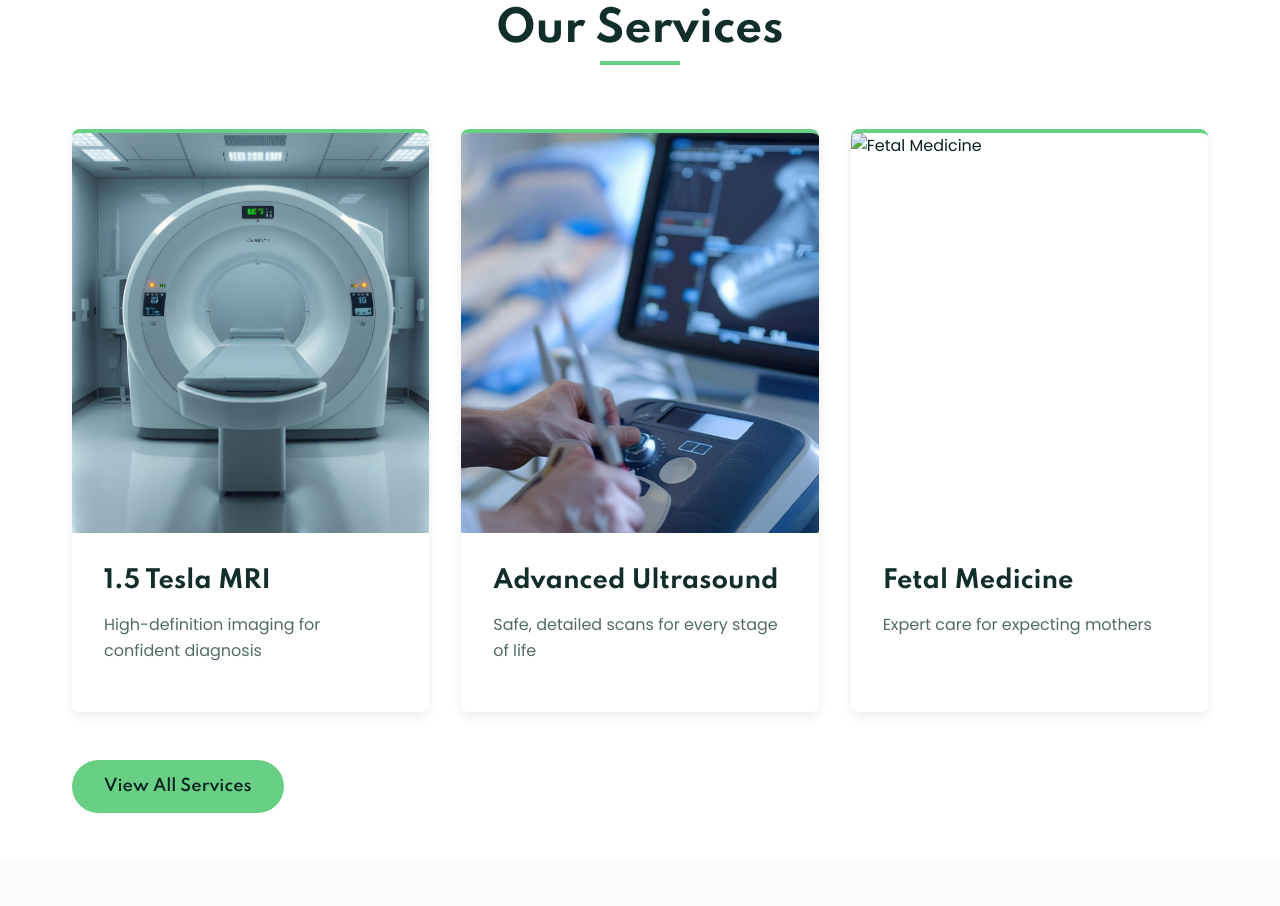
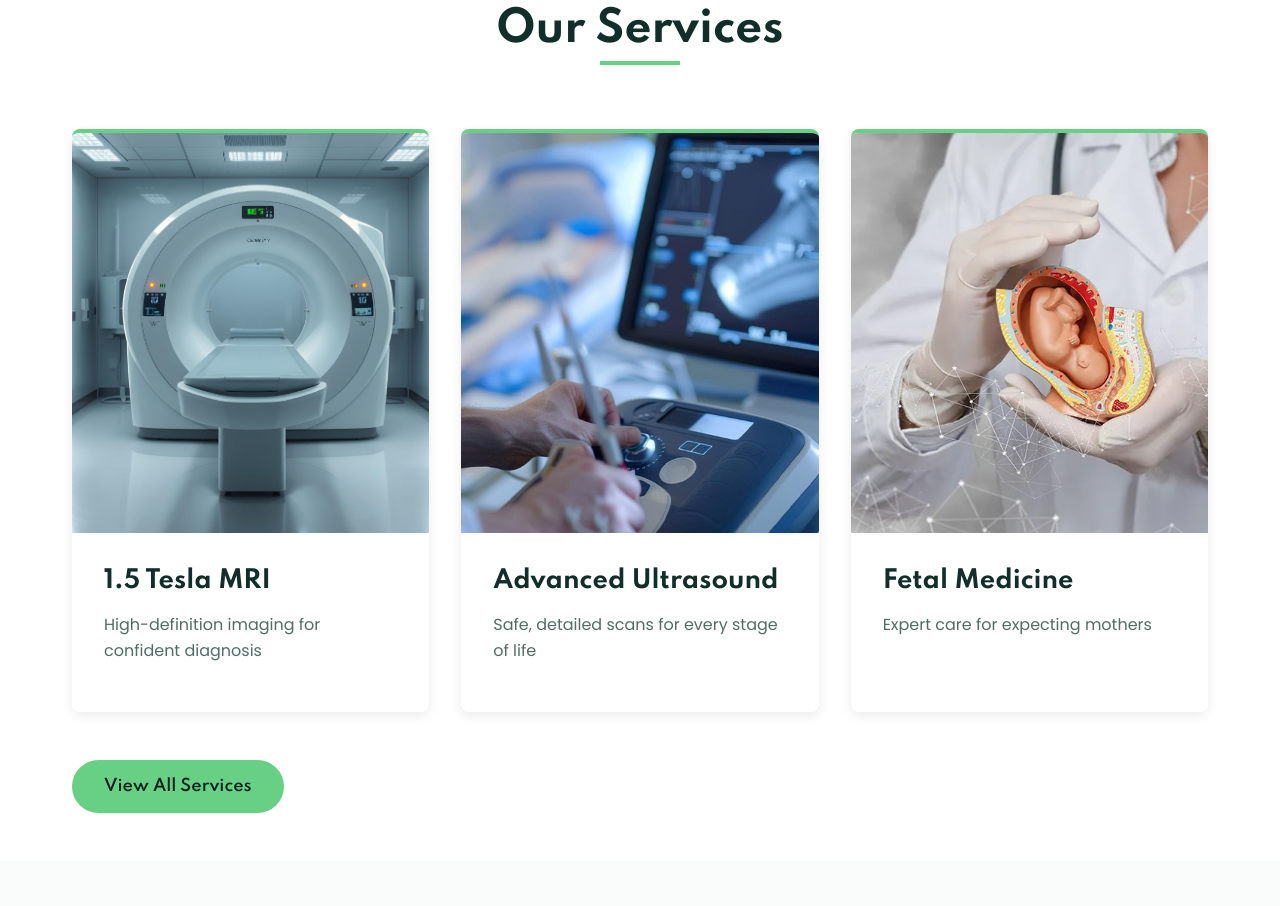
Before and after one commit to projects-fnc/clarity-website-final, a plain HTML site: page index.html in a window 1280 px wide. Shown: the part 1600-2506 px from the top of the page. Drawn offline with nearby package versions, Linux system fonts and the light colour scheme.

Commit message:
Fix image source for Fetal Medicine service

```diff
--- a/index.html
+++ b/index.html
@@ -125,7 +125,7 @@
 
                     <div class="service-card">
                         <div class="service-img">
-                            <img src="images/Fetal Medicine" alt="Fetal Medicine">
+                            <img src="images/Fetal-Medicine.jpeg" alt="Fetal Medicine">
                         </div>
                         <div class="service-content">
                             <h3>Fetal Medicine</h3>
```
